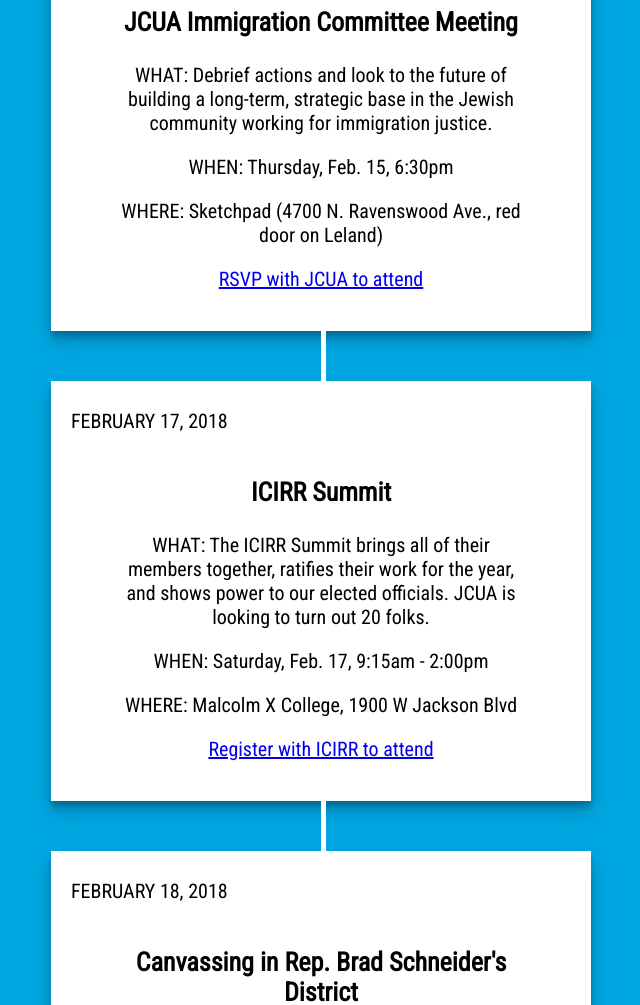
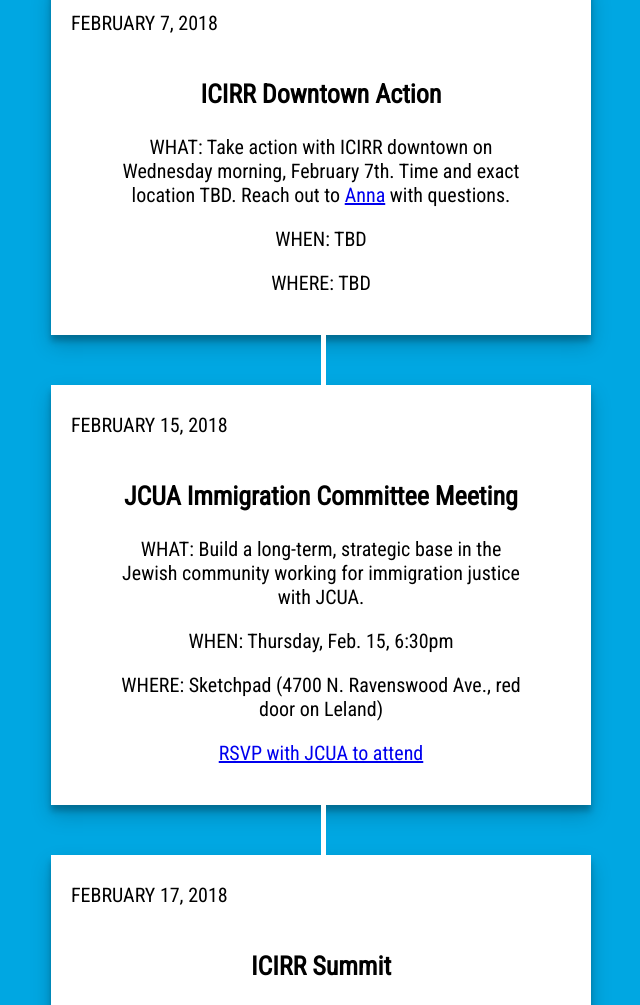
Before and after one commit to wolodahdubs/jcua-dreamers, a plain HTML site: page index.html in a window 1280 px wide. Shown: the part 2731-3736 px from the top of the page, without its empty margins (319-959 px from the left). Drawn offline with Linux system fonts and the light colour scheme.

Commit message:
Anna edits

```diff
--- a/index.html
+++ b/index.html
@@ -143,7 +143,7 @@
         </div>
         <div class="content_wrapper">
           <h3>ICIRR Trip to Wisconsin</h3>
-          <p class="small">WHAT: ICIRR plans to join their sister coalition in Wisconsin, Voces de la Frontera, in Paul Ryan's state to say NO to the dangerous Goodlatte bill introduced in Congress.</p>
+          <p class="small">WHAT: ICIRR plans to join their sister coalition in Wisconsin, Voces de la Frontera, in Speaker of the House Paul Ryan's state to say NO to the dangerous Goodlatte bill introduced in Congress. Ryan has the power to call the DREAM Act to the floor, instead of this regressive legislation. He needs to hear our voices loud and clear.</p>
           <p class="small"><a target="_blank" href="mailto:anna@jcua.org">Email to RSVP</a></p>
         </div>
       </div>
@@ -165,11 +165,24 @@
       </div>
       <div class="event">
         <div class="date_wrapper">
+          <p class="date">February 7, 2018</p>
+        </div>
+        <div class="content_wrapper">
+          <h3>ICIRR Downtown Action</h3>
+          <p class="small">WHAT: Take action with ICIRR downtown on Wednesday morning, February 7th. Time and exact location TBD. Reach out to <a target="_blank" href="mailto:anna@jcua.org">Anna</a> with questions.</p>
+          <p class="small">WHEN: TBD</p>
+          <p class="small">WHERE: TBD</p>
+        </div>
+      </div>
+      <div class="connect_line">
+      </div>
+      <div class="event">
+        <div class="date_wrapper">
           <p class="date">February 15, 2018</p>
         </div>
         <div class="content_wrapper">
           <h3>JCUA Immigration Committee Meeting</h3>
-          <p class="small">WHAT: Debrief actions and look to the future of building a long-term, strategic base in the Jewish community working for immigration justice.</p>
+          <p class="small">WHAT: Build a long-term, strategic base in the Jewish community working for immigration justice with JCUA.</p>
           <p class="small">WHEN: Thursday, Feb. 15, 6:30pm</p>
           <p class="small">WHERE: Sketchpad (4700 N. Ravenswood Ave., red door on Leland)</p>
           <p class="small"><a target="_blank" href="https://docs.google.com/forms/d/e/1FAIpQLSc-PlE3BTbYEVV2hYD0eghNfAXW1RYmVmfYlS6mkYL6mz24xw/viewform">RSVP with JCUA to attend</a>
```
